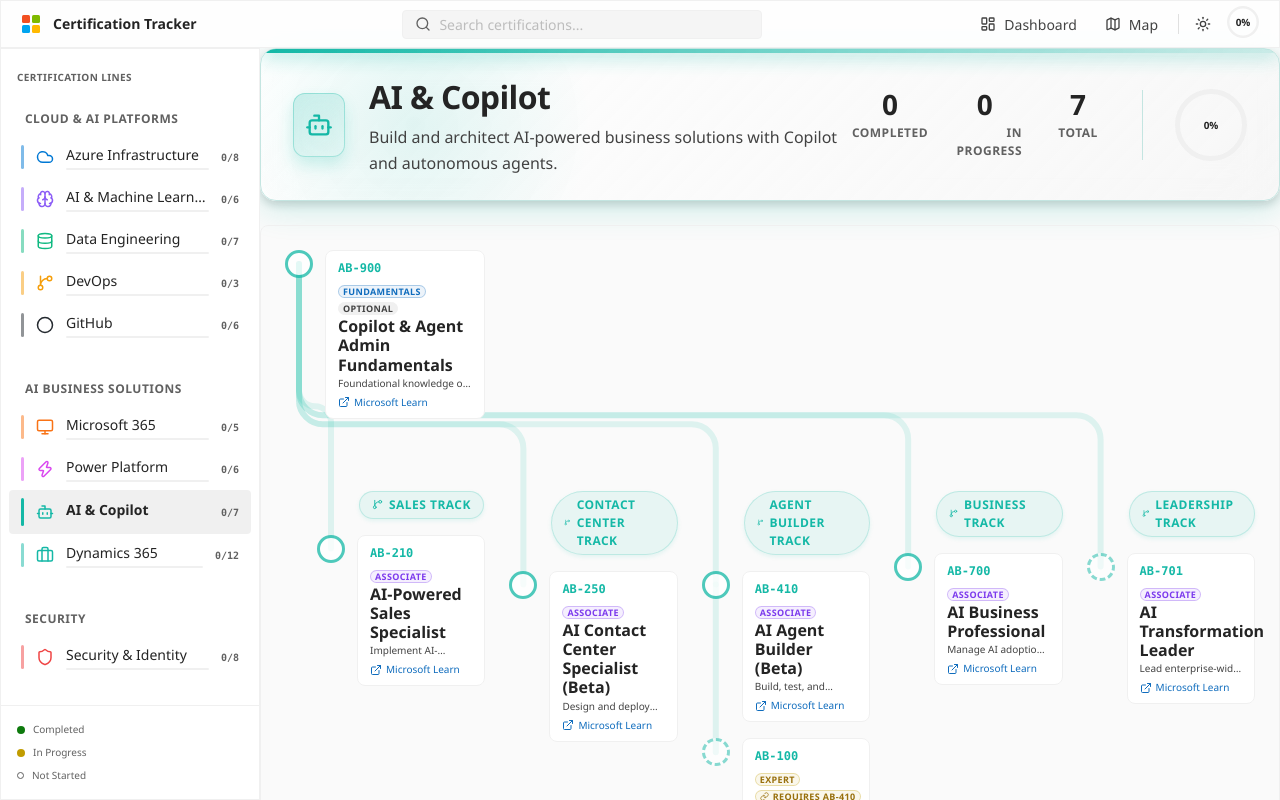
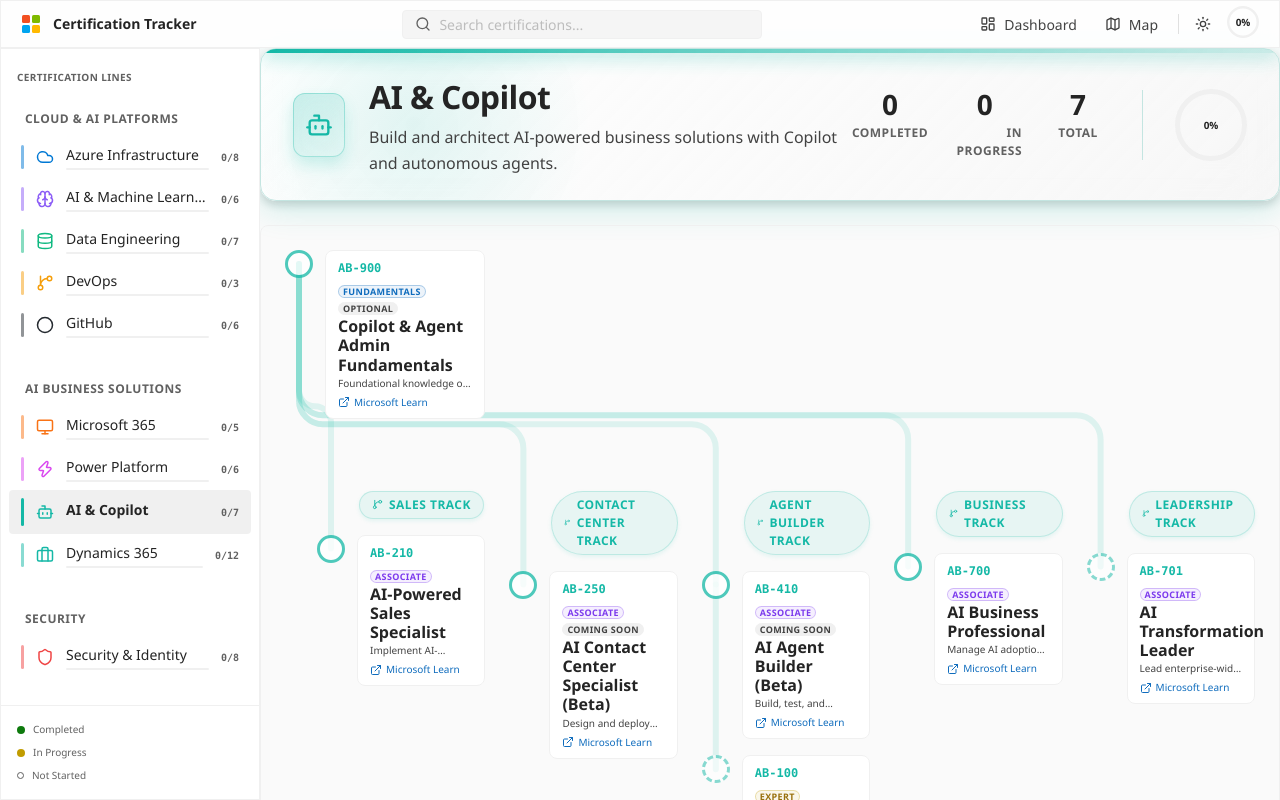
Before and after one commit to danzure/microsoft-certified-tracker, a React (Vite) app: page /path/agentic-ai in a window 1280 px wide. Shown: the top 800 px of the page. Built offline with nearby package versions, Linux system fonts and the light colour scheme.

Commit message:
Tagging updates

```diff
--- a/src/components/MetroMap/Station.jsx
+++ b/src/components/MetroMap/Station.jsx
@@ -100,6 +100,11 @@ const Station = ({ cert, pathColor, onSelect, index, isUnlocked }) => {
                 Interchange
               </Badge>
             )}
+            {cert.isComingSoon && (
+              <Badge variant="default" small>
+                Coming soon
+              </Badge>
+            )}
           </div>
         </div>
         <h3 className="station__name">{cert.name}</h3>
--- a/src/data/certificationPaths.js
+++ b/src/data/certificationPaths.js
@@ -661,6 +661,7 @@ export const certificationPaths = [
         recommendedPrereqs: ['ab-900'],
         learnUrl: 'https://learn.microsoft.com/en-us/credentials/certifications/',
         retirementDate: null,
+        isComingSoon: true,
       },
       {
         id: 'ab-410',
@@ -673,6 +674,7 @@ export const certificationPaths = [
         recommendedPrereqs: ['ab-900'],
         learnUrl: 'https://learn.microsoft.com/en-us/credentials/certifications/',
         retirementDate: null,
+        isComingSoon: true,
       },
       {
         id: 'ab-700',
```
